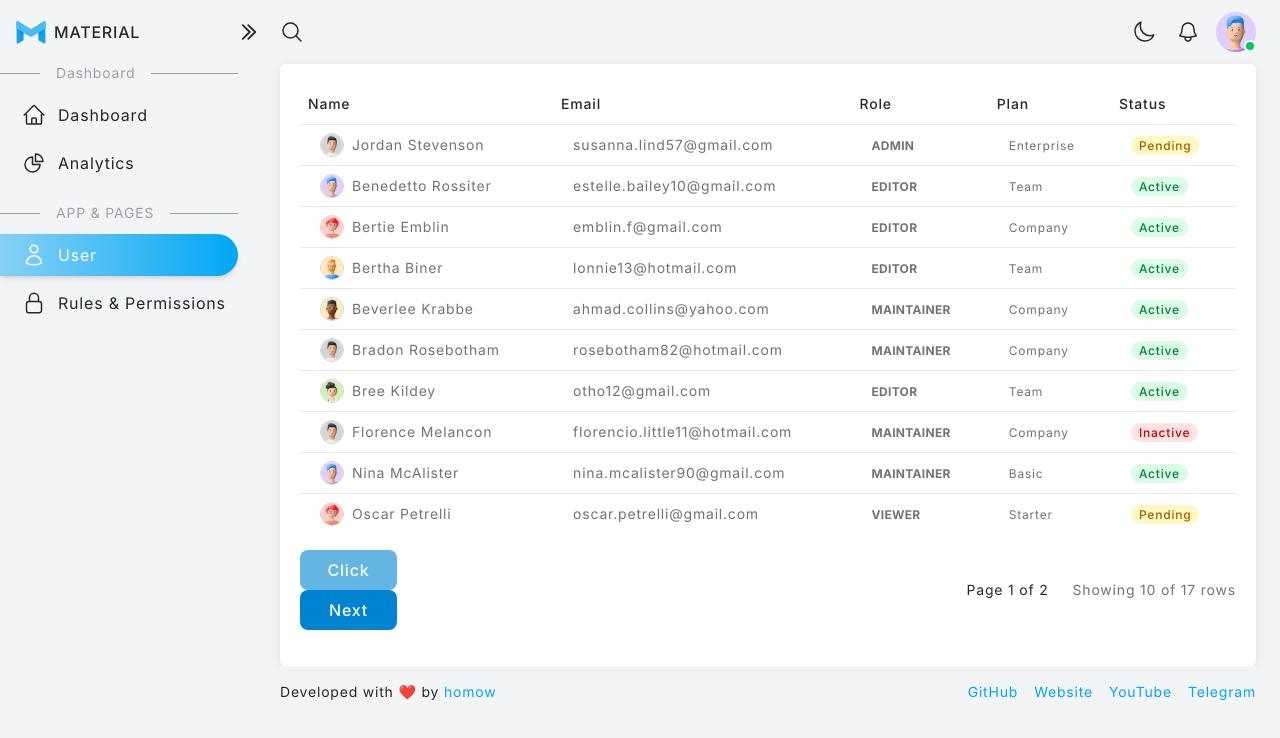
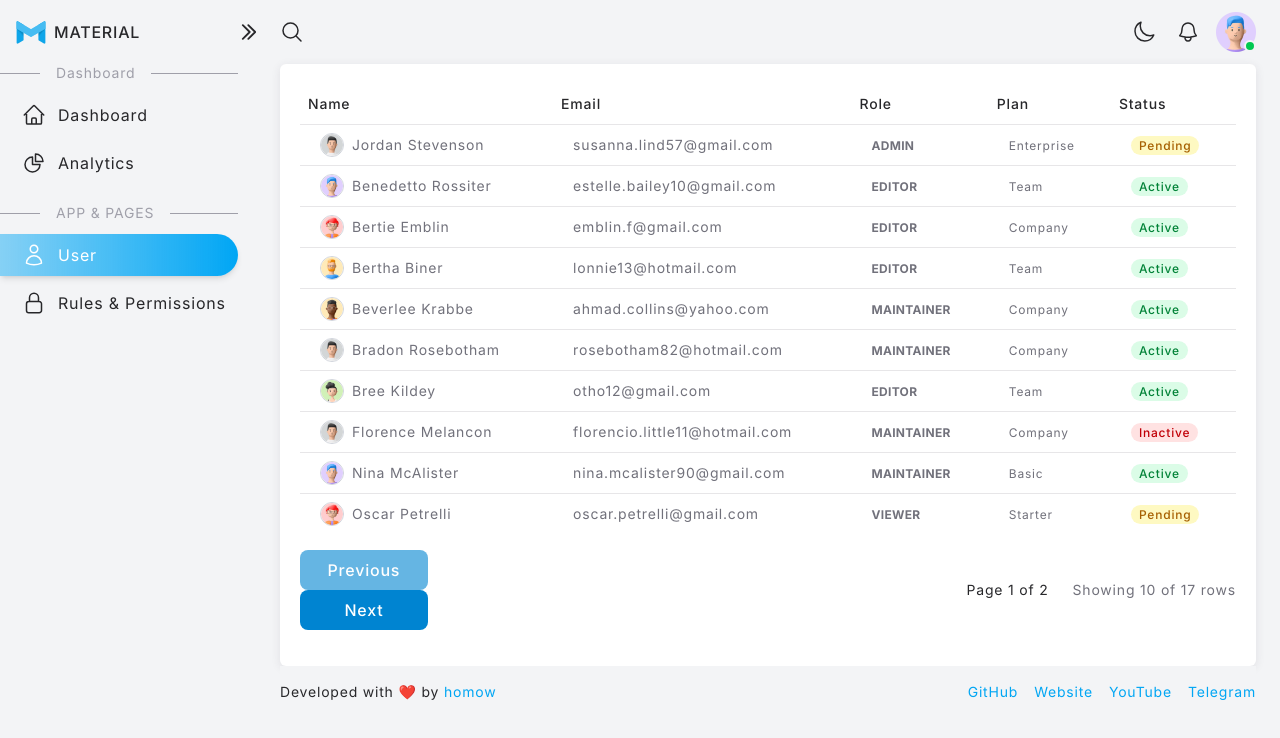
Before and after one commit to homow/dashboard-panel, a React (Vite) app: page /user in a window 1280 px wide. Shown: the top 738 px of the page. Built offline with nearby package versions, Linux system fonts and the light colour scheme.

Commit message:
fix: Button text

```diff
--- a/src/components/ui/DataTable.jsx
+++ b/src/components/ui/DataTable.jsx
@@ -91,9 +91,8 @@ export default function DataTable({columns, data}) {
                     <Button
                         onClick={() => table.previousPage()}
                         disabled={!table.getCanPreviousPage()}
-                    >
-                        Previous
-                    </Button>
+                        text={"Previous"}
+                    />
                     <Button
                         onClick={() => table.nextPage()}
                         disabled={!table.getCanNextPage()}
```
